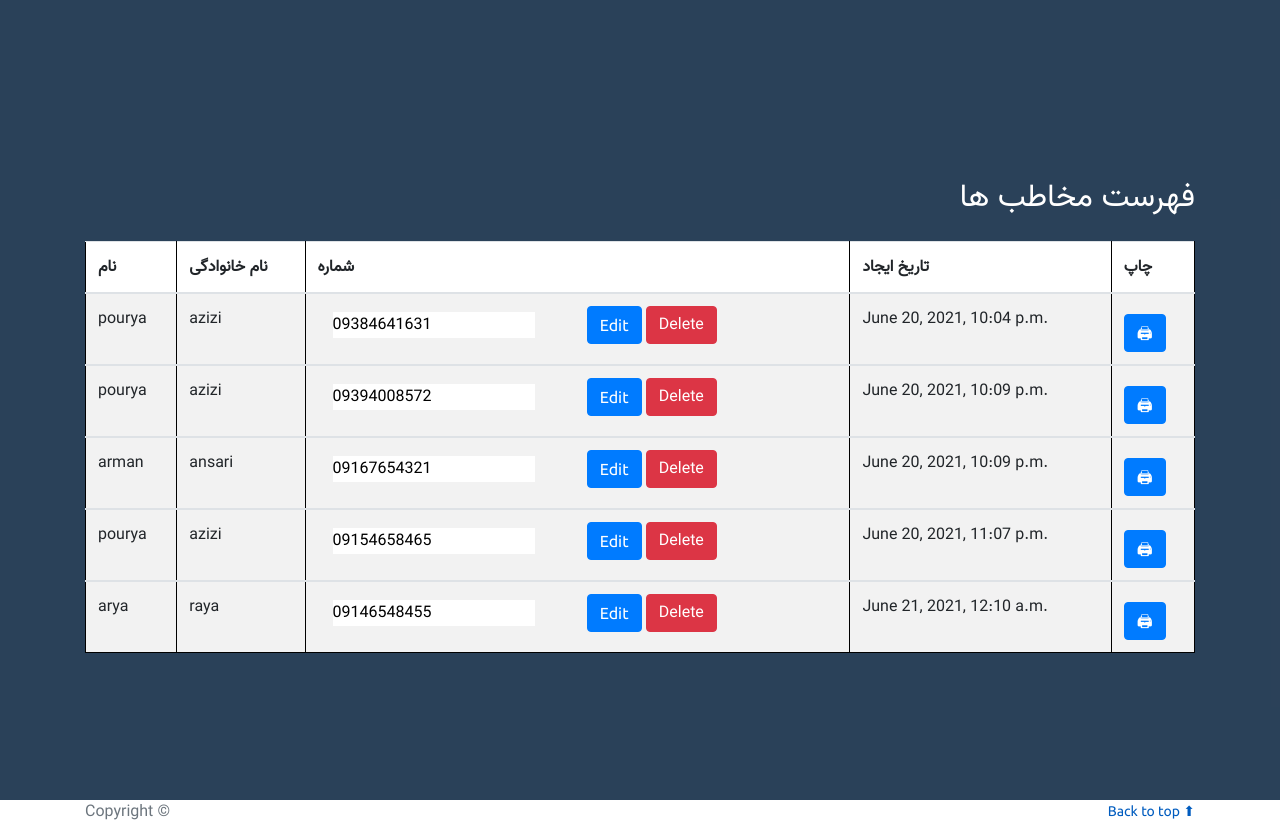
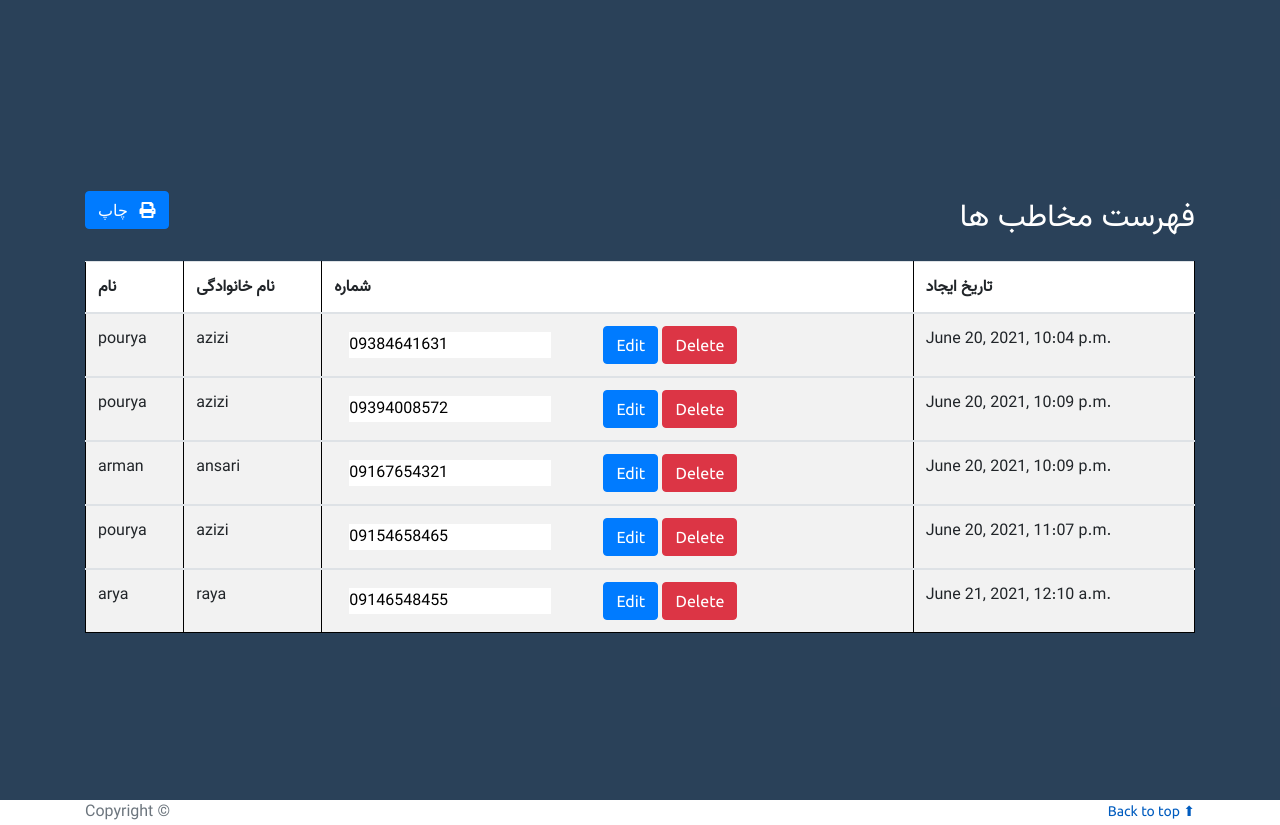
Before and after one commit to pouria-azizi/Phonebook-Project, a Django app: page /phones/contacts/ in a window 1280 px wide. Shown: the part 56-881 px from the top of the page. Run offline with Django 3.2, Linux system fonts and the light colour scheme; a user stored in the database is signed in; data comes from the database, SQL or seed files in the repository; some libraries are stand-ins or nearby versions; some web fonts are replaced.

Commit message:
Creating pdf file

```diff
--- a/phonebook/phones/templates/phones/entry_list.html
+++ b/phonebook/phones/templates/phones/entry_list.html
@@ -9,11 +9,13 @@
 {% block content %}
     <div class="container-login100" style="background-color: #7abaff" >
         <div class="container">
-{#        <a href="{% url 'phones:print-list' pk=name %}" class="btn btn-primary mt-2">#}
-{#            🖨#}
-{#        </a>#}
-            {#            {% cache 3600 1 %}#}
+        <div class="d-flex justify-content-between align-items-center">
+        <a href="{% url 'phones:print-list' %}" class="btn btn-primary mt-2">
+           {% trans 'چاپ' %} <i class="fa fa-print ml-2"></i>
+        </a>
+{#                        {% cache 3600 1 %}#}
             <h2 style="color: white" class="mb-4 mt-5">{% trans 'فهرست مخاطب ها' %}</h2>
+        </div>
             <table class="table table-striped" style="background-color: white">
                 <thead>
                 <tr>
@@ -21,7 +23,7 @@
                     <th>{% trans 'نام خانوادگی' %}</th>
                     <th>{% trans 'شماره' %}</th>
                     <th>{% trans 'تاریخ ایجاد' %}</th>
-                    <th>{% trans 'چاپ' %}</th>
+{#                    <th>{% trans 'چاپ' %}</th>#}
                 </tr>
                 </thead>
                 {% for contact in object_list %}
@@ -39,15 +41,12 @@
                                                value="{{ contact.phone_number }}">
                                         <a class="btn btn-primary ml-5"
                                            href="{% url 'phones:edit-contacts' pk=contact.pk %}">Edit</a>
-                                        <button class="submit btn btn-danger">Delete</button>
+                                        <a href="{% url 'phones:delete-from-phonebook' pk=contact.pk %}" class="btn btn-danger">Delete</a>
                                     </label>
                                 </div>
                             </form>
                         </td>
                         <td>{{ contact.created_at }}</td>
-                        <td><a href="{% url 'phones:print-list' pk=contact.pk %}" class="btn btn-primary mt-2">
-                            🖨
-                        </a></td>
                     </tr>
 
                     </tbody>
--- a/phonebook/phones/urls.py
+++ b/phonebook/phones/urls.py
@@ -9,7 +9,8 @@ urlpatterns = [
     path('', views.ShowAddEntryForm.as_view(), name='show-add-entry-form'),
     path("contacts/", views.ContactList.as_view(), name="contacts"),
     # path("edit-contacts/", views.EditContact.as_view(), name="edit-contacts"),
+    path('delete/<int:pk>', views.DeleteRow.as_view(), name='delete-from-phonebook'),
     path('update/<int:pk>', views.EditContact.as_view(), name="edit-contacts"),
     path('activities/', views.SessionView.as_view(), name="recent-activities"),
-    path('print/<int:pk>', views.PrintList.as_view(), name='print-list'),
+    path('print/', views.PrintList.as_view(), name='print-list'),
 ]
--- a/phonebook/phones/views.py
+++ b/phonebook/phones/views.py
@@ -3,6 +3,7 @@ from django.contrib.auth.decorators import login_required
 from django.contrib.auth.mixins import LoginRequiredMixin
 from django.http import JsonResponse, HttpResponse, HttpResponseRedirect
 from django.shortcuts import render, redirect
+from django.template.loader import render_to_string
 from django.urls import reverse_lazy
 from django.utils.decorators import method_decorator
 from django.views import View, generic
@@ -145,19 +146,14 @@ class SessionView(View):
         return render(request, self.template_name, context=context)
 
 
-class PrintList(LoginRequiredMixin, DetailView):
+class PrintList(LoginRequiredMixin, ListView):
     model = models.Entry
     template_name = 'phones/entry_detail.html'
 
     def get(self, request, *args, **kwargs):
-        # Call parents as normal
         g = super(PrintList, self).get(request, *args, **kwargs)
-
-        # Get the rendered content and pass it to weasyprint
         rendered_content = g.rendered_content
         pdf = weasyprint.HTML(string=rendered_content).write_pdf()
-
-        # Create a new http response with pdf mime type
         response = HttpResponse(pdf, content_type='application/pdf')
         return response
 
--- a/phonebook/users/templates/users/login.html
+++ b/phonebook/users/templates/users/login.html
@@ -1,4 +1,3 @@
-{% extends 'phones/base.html' %}
 {% load i18n %}
 {% block page_header_title %}
     Login
@@ -11,7 +10,7 @@
             <div class="col-md-3">
 
                 <div class="panel-heading">
-                    <div class="panel-title" style="color: white">{% trans 'لظفا وارد شوید' %} 🔓</div>
+                    <div class="panel-title" style="color: white">{% trans 'لطفا وارد شوید' %} 🔓</div>
                 </div>
                 <div style="padding-top:30px" class="panel-body">
 
```
Also changed, not shown: phonebook/phones/templates/phones/entry_detail.html (+8 -6 lines).
